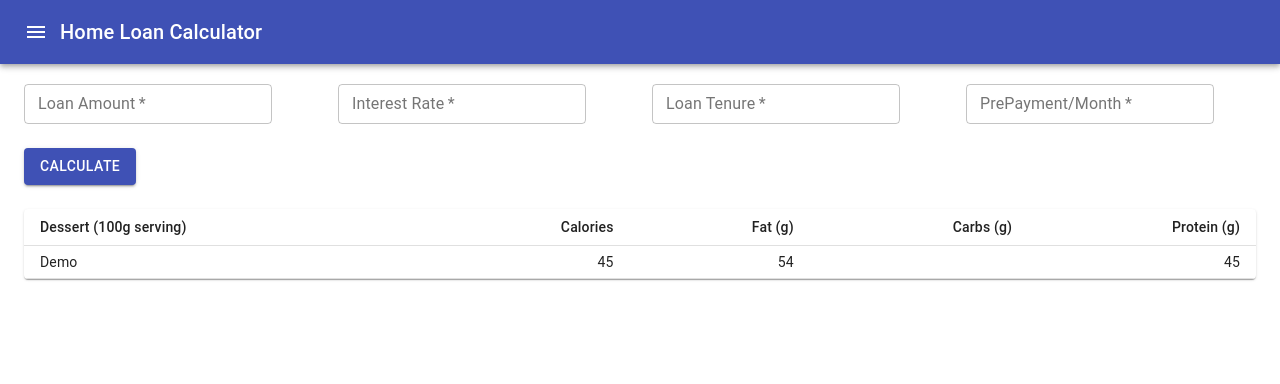
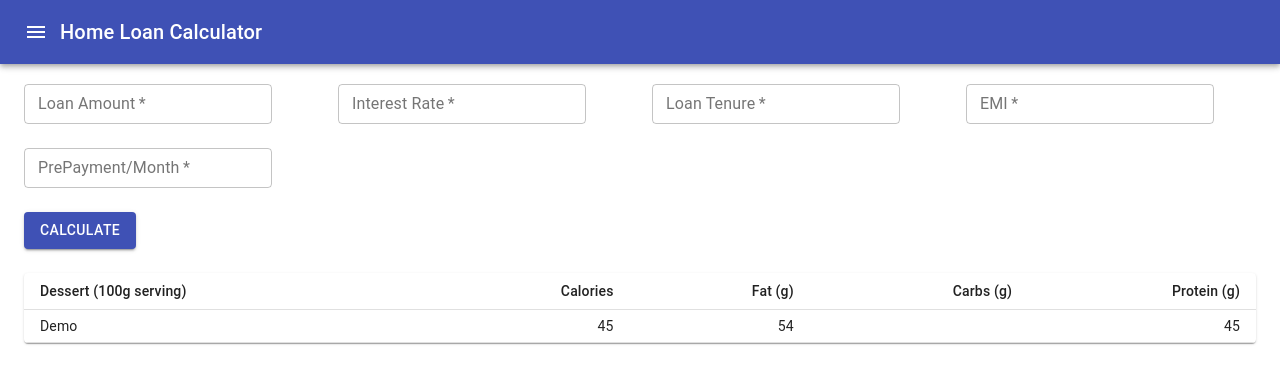
Before and after one commit to patelvimal/HomeLoanScheduler, a React (Create React App) app: page / in a window 1280 px wide. Shown: the top 384 px of the page. Built offline with nearby package versions, Linux system fonts and the light colour scheme.

Commit message:
Created loanform component

```diff
--- a/src/App.js
+++ b/src/App.js
@@ -2,14 +2,10 @@ import React from 'react';
 import AppBar from '@material-ui/core/AppBar';
 import Toolbar from '@material-ui/core/Toolbar';
 import Typography from '@material-ui/core/Typography';
-import Button from '@material-ui/core/Button';
+
 import IconButton from '@material-ui/core/IconButton';
 import MenuIcon from '@material-ui/icons/Menu';
-import Container from '@material-ui/core/Container';
-import TextField from '@material-ui/core/TextField';
-import Grid from '@material-ui/core/Grid';
-import Paper from '@material-ui/core/Paper';
-import LoanResult from './LoanResult';
+import LoanForm from './LoanForm';
 import './App.scss';
 
 function App() {
@@ -25,52 +21,7 @@ function App() {
 	    			</Typography>
 				</Toolbar>
 			</AppBar>
-			<Container maxWidth="lg" className="calc-form">
-				<Grid container spacing={3}>
-					<Grid item xs={3}>
-						<TextField
-							required
-							id="filled-required"
-							label="Loan Amount"
-							variant="outlined"
-							size="small"
-						/>
-					</Grid>
-					<Grid item xs={3}>
-						<TextField
-							required
-							id="filled-required"
-							label="Interest Rate"
-							variant="outlined"
-							size="small"
-						/>
-					</Grid>
-					<Grid item xs={3}>
-						<TextField
-							required
-							id="filled-required"
-							label="Loan Tenure"
-							variant="outlined"
-							size="small"
-						/>
-					</Grid>
-					<Grid item xs={3}>
-					<TextField
-							required
-							id="filled-required"
-							label="PrePayment/Month"
-							variant="outlined"
-							size="small"
-						/>
-					</Grid>
-					<Grid item xs={12}>
-						<Button variant="contained" color="primary">Calculate</Button>
-					</Grid>
-					<Grid item xs={12}>
-						<LoanResult/>
-					</Grid>
-				</Grid>
-			</Container>
+			<LoanForm/>
 		</React.Fragment>
 	);
 }
--- /dev/null
+++ b/src/LoanForm.jsx
@@ -0,0 +1,93 @@
+import React, { Component } from 'react';
+import Container from '@material-ui/core/Container';
+import TextField from '@material-ui/core/TextField';
+import Grid from '@material-ui/core/Grid';
+import Paper from '@material-ui/core/Paper';
+import Button from '@material-ui/core/Button';
+import LoanResult from './LoanResult';
+import './LoanForm.scss';
+import {calcHomeLoan} from './calculate-service';
+
+export default class LoanForm extends Component {
+
+    constructor(){
+        super();
+        this.state= {
+            rows : [{name:'Demo',calories:'45',fat:54,protein:45}]  ,
+            interestRate:null,
+            emi:null,
+            loanAmount:null
+        }
+    }
+
+    onChange=(event)=>{
+        console.log(event);
+        //this.state[event.name]
+    }
+    onSubmit() {
+        var result = calcHomeLoan(this.state.loanAmount,this.state.emi,this.state.interestRate);
+        alert(JSON.stringify(result));
+    }
+
+    render() {
+        const {rows} = this.state;
+        return (
+            <Container maxWidth="lg" className="calc-form">
+				<Grid container spacing={3}>
+					<Grid item xs={3}>
+						<TextField
+							required
+							id="filled-required"
+							label="Loan Amount"
+							variant="outlined"
+                            size="small"
+                            onChange={this.onChange}
+						/>
+					</Grid>
+					<Grid item xs={3}>
+						<TextField
+							required
+							id="filled-required"
+							label="Interest Rate"
+							variant="outlined"
+							size="small"
+						/>
+					</Grid>
+					<Grid item xs={3}>
+						<TextField
+							required
+							id="filled-required"
+							label="Loan Tenure"
+							variant="outlined"
+							size="small"
+						/>
+					</Grid>
+					<Grid item xs={3}>
+					<TextField
+							required
+							id="filled-required"
+							label="EMI"
+							variant="outlined"
+							size="small"
+						/>
+					</Grid>
+                    <Grid item xs={3}>
+					<TextField
+							required
+							id="filled-required"
+							label="PrePayment/Month"
+							variant="outlined"
+							size="small"
+						/>
+					</Grid>
+					<Grid item xs={12}>
+						<Button variant="contained" color="primary" onClick={this.onSubmit}>Calculate</Button>
+					</Grid>
+					<Grid item xs={12}>
+						<LoanResult/>
+					</Grid>
+				</Grid>
+			</Container>
+        )
+    }
+}
--- a/src/calculate-service.js
+++ b/src/calculate-service.js
@@ -2,9 +2,12 @@ function calculateInterest(){
 
 }
 
-function calcHomeLoan(loadAmount,tenure,interestRate,prepayment,startDate){
-
+export const calcHomeLoan = (loadAmount,emi,interestRate,prepayment,startDate) => {
+    var result=[];
+    var perdayInterestAmount= (loadAmount * (interestRate/100))/365;
+    var monthlyInterest = perdayInterestAmount *30;
+    result.push({principal:emi-monthlyInterest,interest:monthlyInterest,balance:loadAmount });
 }
 
 
-export default calcHomeLoan;
+//export default calc { calculateHomeLoan:calcHomeLoan};
```
Also changed, not shown: src/LoanForm.scss (added).
